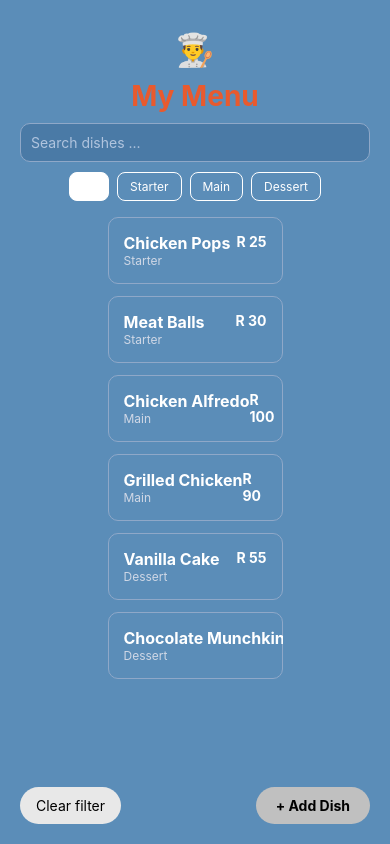
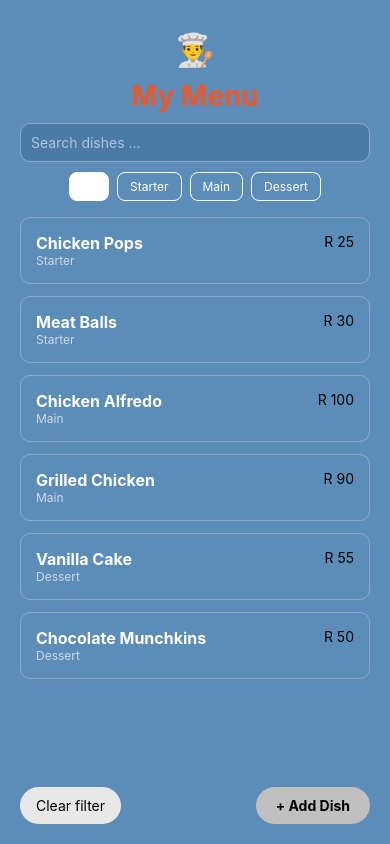
Before and after one commit to tiddymkhenso688-bot/MyMenuApp, a React Native app: screen / in a window 390 px wide. Built offline with nearby package versions, Linux system fonts and the light colour scheme.

Commit message:
added the text style

```diff
--- a/App.tsx
+++ b/App.tsx
@@ -106,14 +106,14 @@ export default function App() {
             </TouchableOpacity>
           ))}
         </View>
-        <ScrollView style={{ width: '50%' }}>
+        <ScrollView style={{ width: '100%' }}>
           {filtered.map(item => (
             <TouchableOpacity key={item.id} style={styles.card} onPress={() => { setSelected(item); setScreen('detail'); }}>
               <View>
                 <Text style={styles.cardName}>{item.name}</Text>
                 <Text style={styles.cardType}>{item.type}</Text>
               </View>
-              <Text style={styles.cardPrice}>R {item.price}</Text>
+              <Text style={styles.cardtag}>R {item.price}</Text>
             </TouchableOpacity>
           ))}
         </ScrollView>
```
